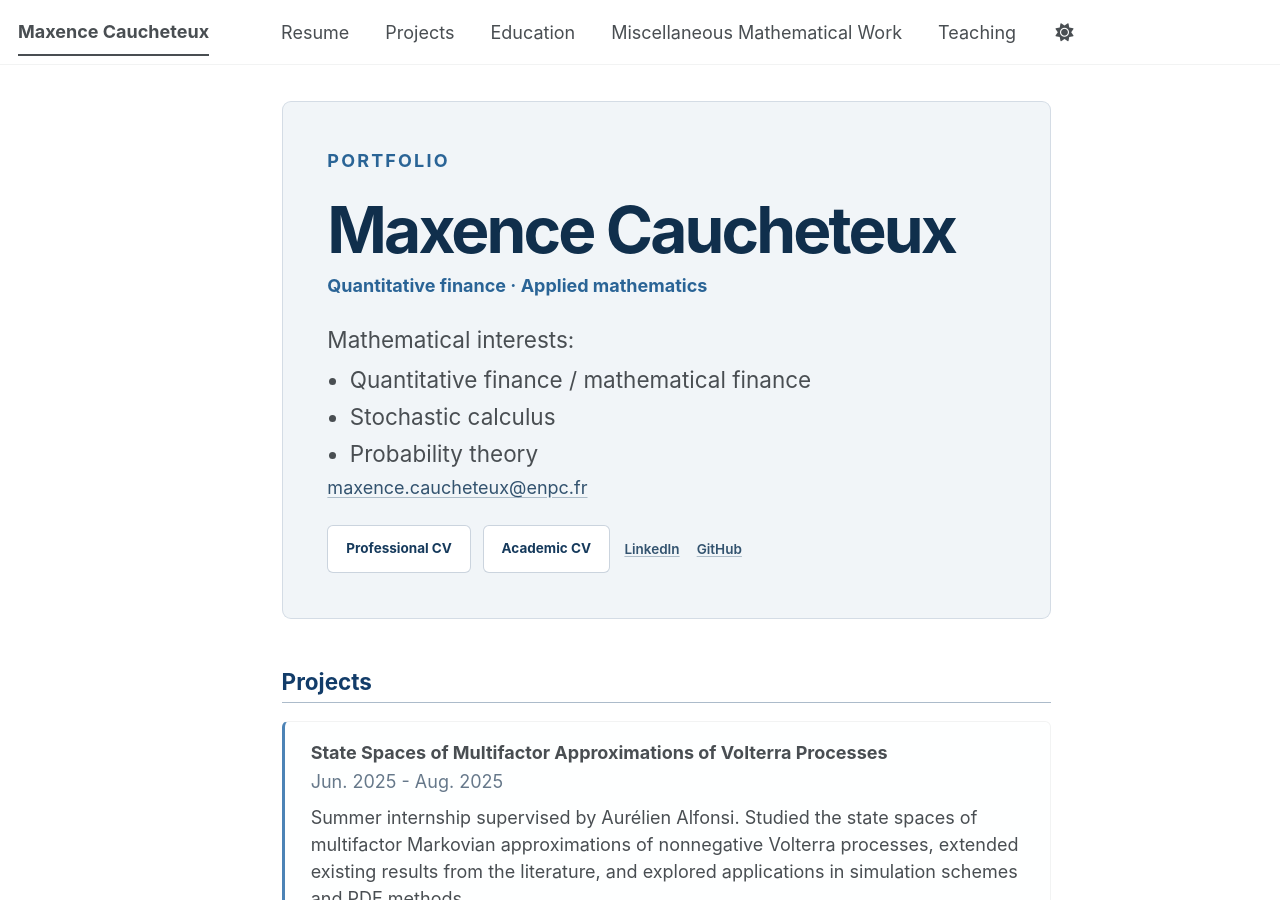
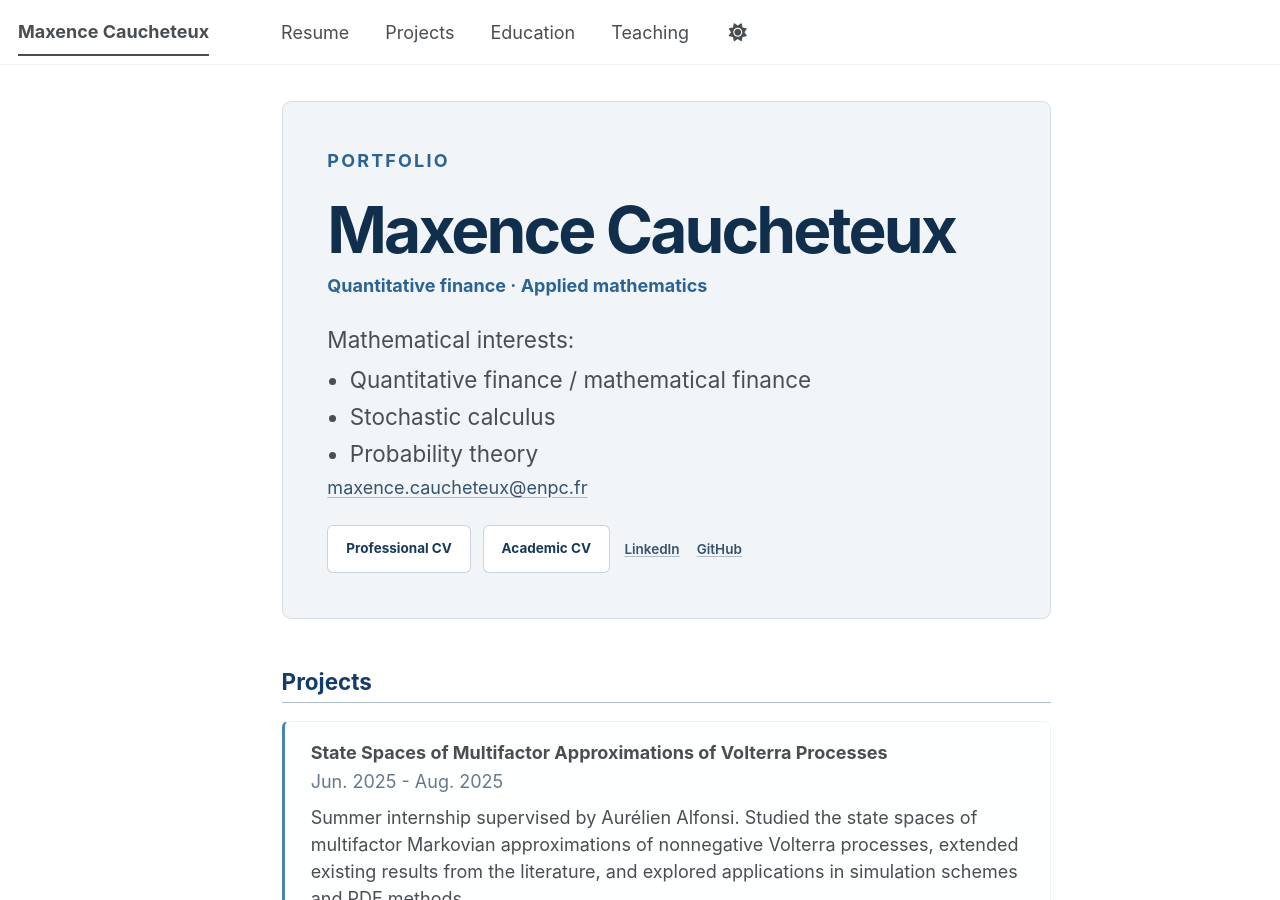
Before and after one commit to maxence2508/maxence2508.github.io, a Jekyll site: the page built from _pages/about.md, in a window 1280 px wide and 900 px high. Built offline with Jekyll 4.4.1, drawn with Linux system fonts in a browser that asks for light colours; a style sheet for code colours, icons or effects is not loaded.

Commit message:
Remove miscellaneous section from navigation

```diff
--- a/_data/navigation.yml
+++ b/_data/navigation.yml
@@ -17,8 +17,5 @@ main:
   - title: "Education"
     url: /#education
 
-  - title: "Miscellaneous Mathematical Work"
-    url: /#miscellaneous-mathematical-work
-
   - title: "Teaching"
     url: /#teaching
```
